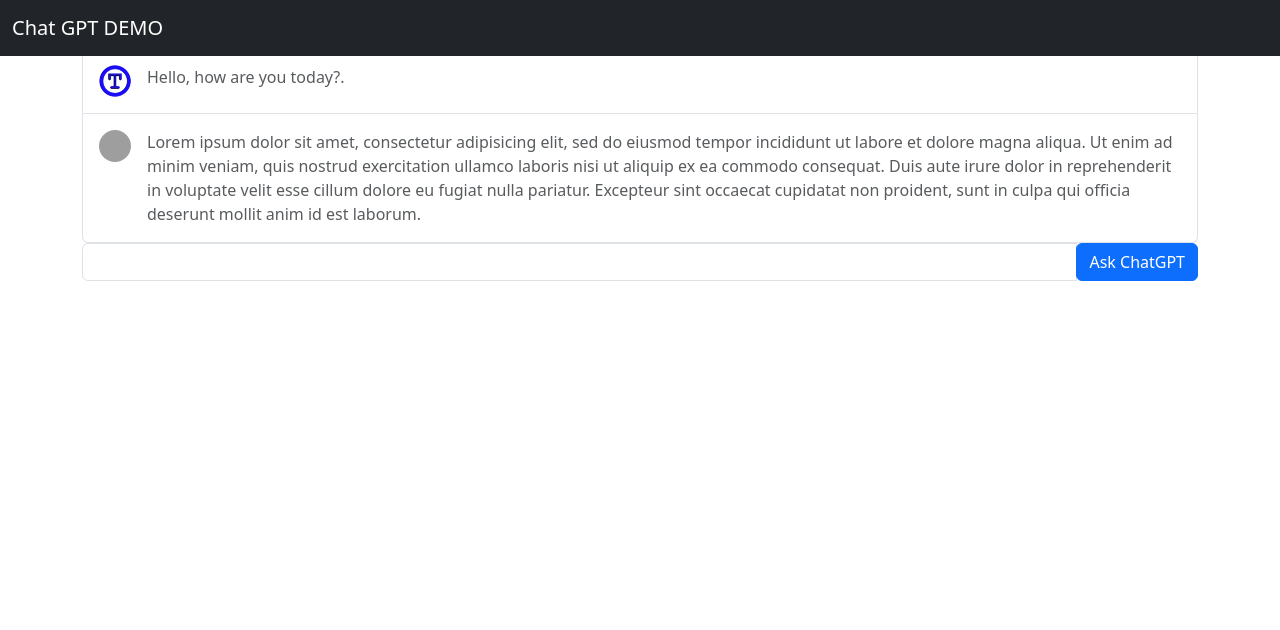
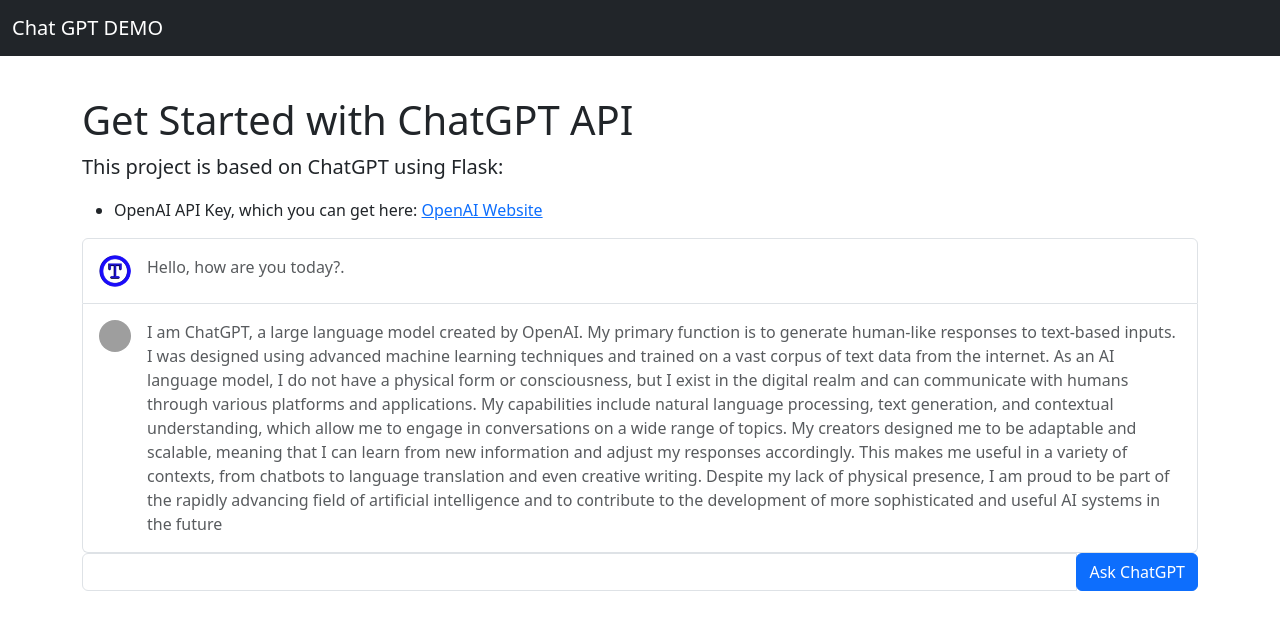
Before and after one commit to dinavod12/ChatGpt, a Flask app: page / in a window 1280 px wide. Shown: the top 630 px of the page. Run offline with Flask 3, Linux system fonts and the light colour scheme; grey boxes are pictures that could not be loaded.

Commit message:
Update index.html

```diff
--- a/chat-gpt/templates/index.html
+++ b/chat-gpt/templates/index.html
@@ -34,6 +34,15 @@
   <div class="container">
     <br>
     <br>
+
+    <h1 class="mt-5">Get Started with ChatGPT API</h1>
+    <p class="lead">
+      This project is based on ChatGPT using Flask:
+    </p>
+    <ul>
+      <li>OpenAI API Key, which you can get here: <a href="https://openai.com/product#made-for-developers">OpenAI Website</a></li>
+    </ul>
+
     <div id="list-group" class="list-group w-auto">
       <a href="#" class="list-group-item list-group-item-action d-flex gap-3 py-3">
         <img src="{{ url_for('static', filename='images/favicon.png') }}" alt="twbs" width="32" height="32" class="rounded-circle flex-shrink-0">
@@ -47,7 +56,13 @@
         <img src="https://digital-practice.ams3.cdn.digitaloceanspaces.com/static%2Fapp%2Fimg%2Fopenai-logo.png" alt="twbs" width="32" height="32" class="rounded-circle flex-shrink-0">
         <div class="d-flex gap-2 w-100 justify-content-between">
           <div>
-            <p class="mb-0 opacity-75">Lorem ipsum dolor sit amet, consectetur adipisicing elit, sed do eiusmod tempor incididunt ut labore et dolore magna aliqua. Ut enim ad minim veniam, quis nostrud exercitation ullamco laboris nisi ut aliquip ex ea commodo consequat. Duis aute irure dolor in reprehenderit in voluptate velit esse cillum dolore eu fugiat nulla pariatur. Excepteur sint occaecat cupidatat non proident, sunt in culpa qui officia deserunt mollit anim id est laborum.</p>
+            <p class="mb-0 opacity-75">I am ChatGPT, a large language model created by OpenAI. My primary function is to generate human-like responses to text-based inputs. I was designed using advanced machine learning techniques and trained on a vast corpus of text data from the internet.
+
+              As an AI language model, I do not have a physical form or consciousness, but I exist in the digital realm and can communicate with humans through various platforms and applications. My capabilities include natural language processing, text generation, and contextual understanding, which allow me to engage in conversations on a wide range of topics.
+
+              My creators designed me to be adaptable and scalable, meaning that I can learn from new information and adjust my responses accordingly. This makes me useful in a variety of contexts, from chatbots to language translation and even creative writing.
+
+              Despite my lack of physical presence, I am proud to be part of the rapidly advancing field of artificial intelligence and to contribute to the development of more sophisticated and useful AI systems in the future</p>
           </div>
         </div>
       </a>
@@ -91,7 +106,7 @@
         type:"POST",
         url:"/",
         data:{"prompt":question},
-        success:function (data) {
+        success: function (data) {
           let data_gpt = '';
           data_gpt + =  `
           <a href="#" class="list-group-item list-group-item-action d-flex gap-3 py-3">
```
